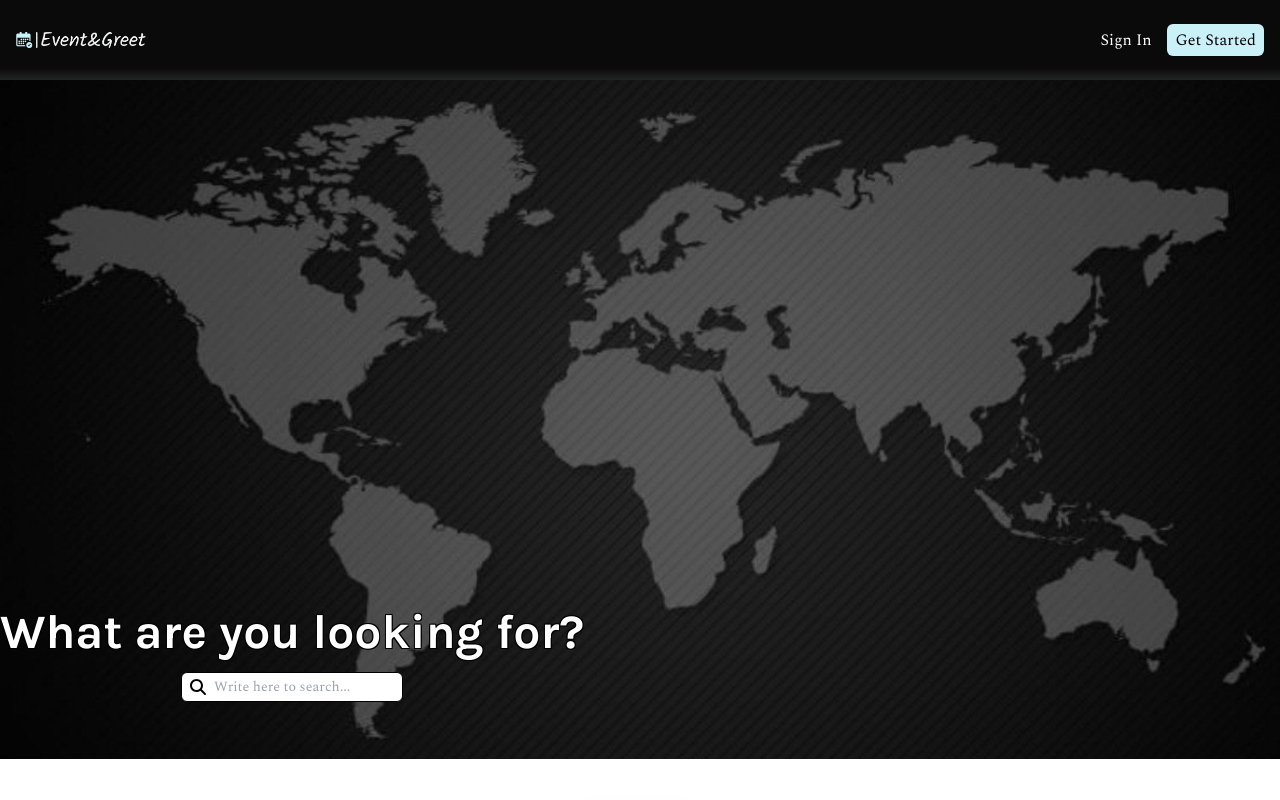
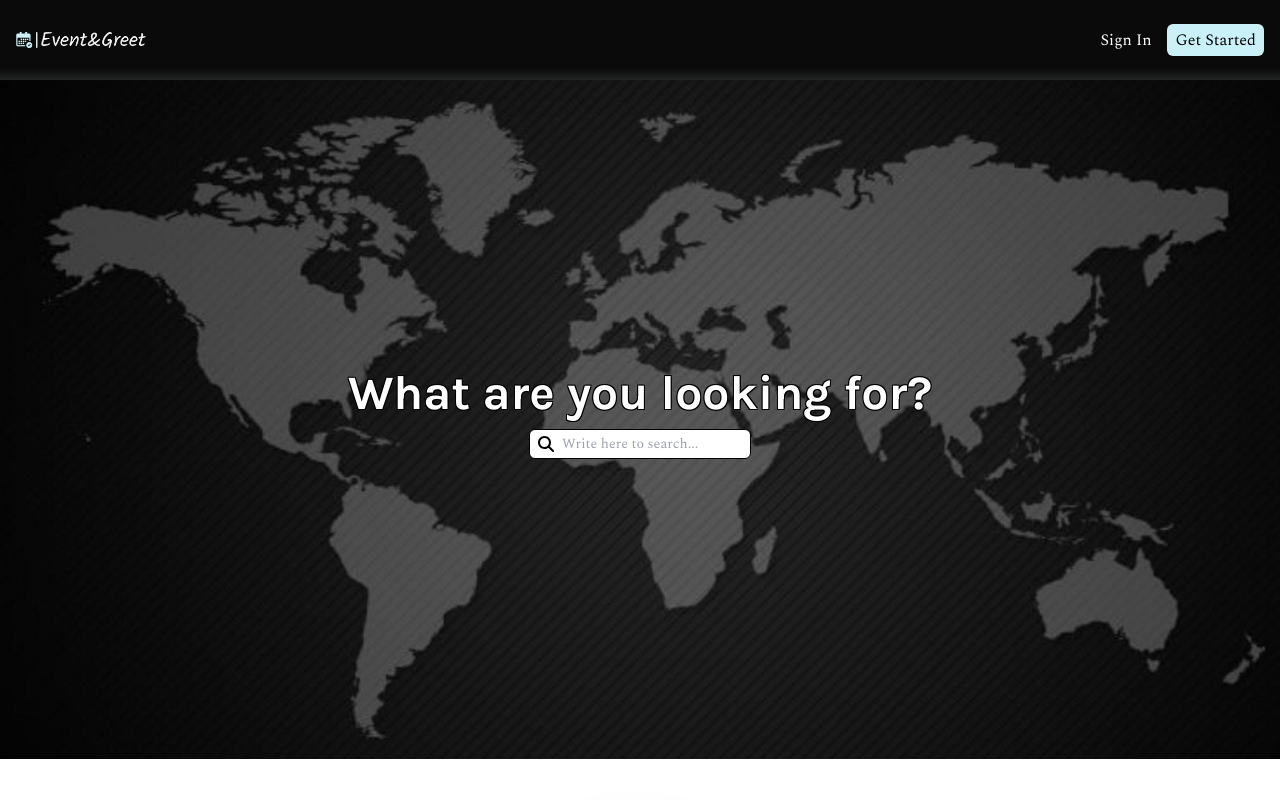
Before and after one commit to TFG-Eventos-y-Tickets-DAW/eventos-y-tickets-frontend, a React (Vite) app: page / in a window 1280 px wide. Shown: the top 800 px of the page. Built offline with nearby package versions, Linux system fonts and the light colour scheme; no server answers.

Commit message:
minor changes to hero img

```diff
--- a/src/Components/LandingPage/Hero/Hero.tsx
+++ b/src/Components/LandingPage/Hero/Hero.tsx
@@ -4,8 +4,12 @@ import heroImg from "../../../assets/Hero.jpg";
 export default function Hero() {
     return (
         <div className="relative">
-            <img src={heroImg} alt="Here should be a hero image." />
-            <div className="absolute bottom-[0.5px] h-52 flex flex-col items-center justify-center gap-4">
+            <img
+                src={heroImg}
+                alt="Here should be a hero image."
+                className="w-full"
+            />
+            <div className="pb-3 absolute top-1/2 left-1/2 transform -translate-x-1/2 -translate-y-1/2 w-full h-52 flex flex-col items-center justify-center gap-3">
                 <h1 className="font-karla font-bold text-white text-5xl text-center text-stroke-3">
                     What are you looking for?
                 </h1>
```
